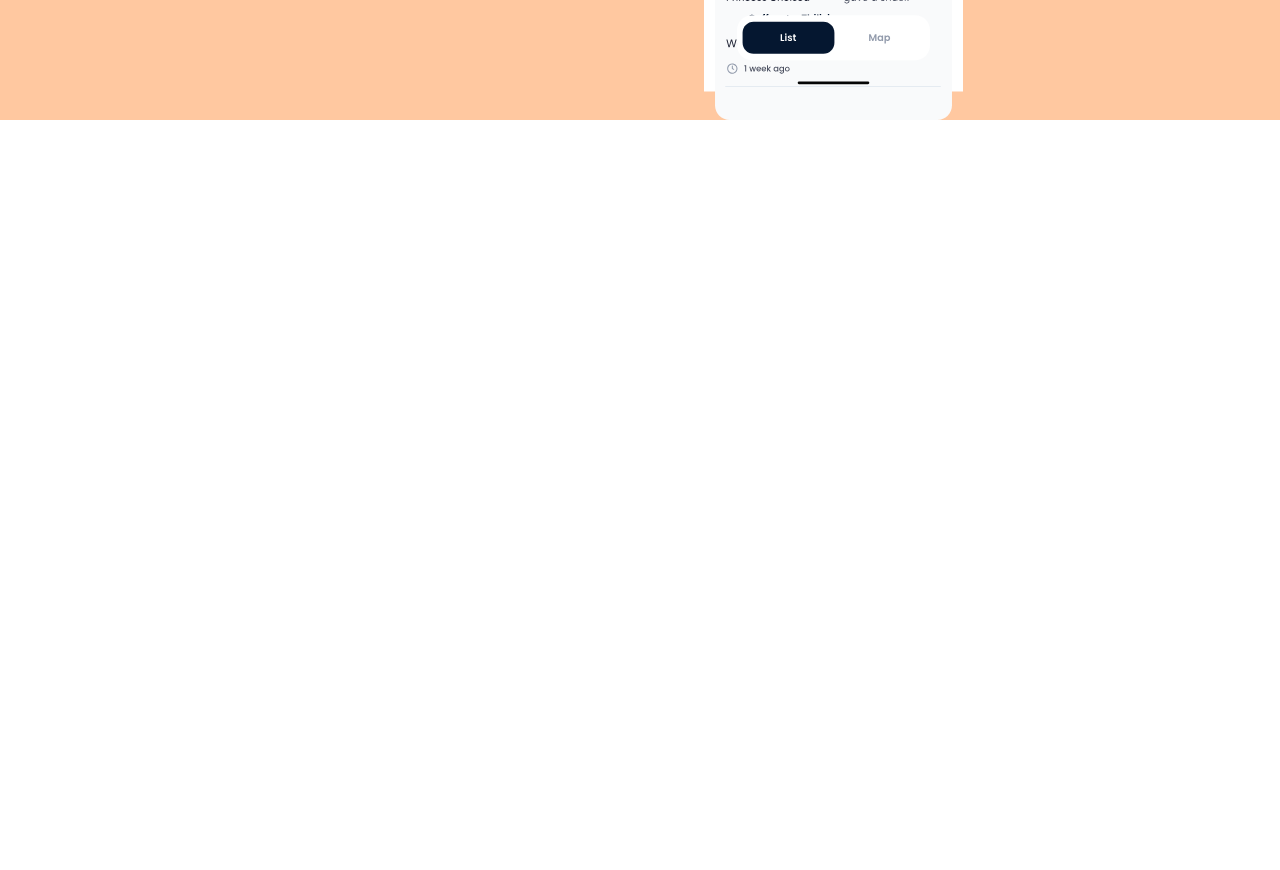
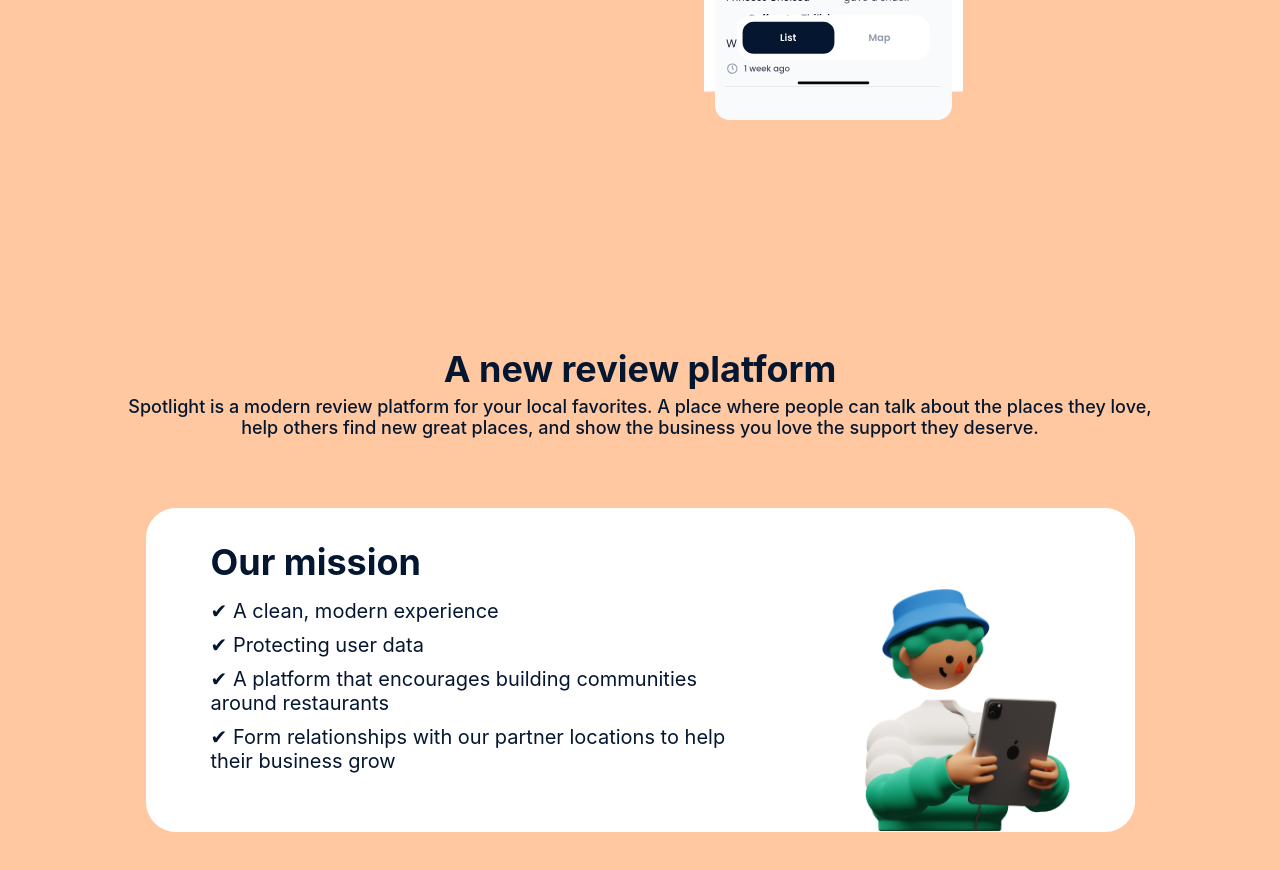
Before and after one commit to mosesmawuru/spotlight, a React (Create React App) app: page / in a window 1280 px wide. Shown: the part 720-1590 px from the top of the page. Before the commit the page ends 840 px from the top, so only its background shows below. Built offline with nearby package versions, Linux system fonts and the light colour scheme.

Commit message:
feat: complete review part

```diff
--- a/src/layouts/landing/index.tsx
+++ b/src/layouts/landing/index.tsx
@@ -1 +1,2 @@
 export { default as IntroPart } from "./intro/index";
+export { default as ReviewPart } from "./review/index";
--- /dev/null
+++ b/src/layouts/landing/review/index.tsx
@@ -0,0 +1,45 @@
+import React from "react";
+import {
+  RCardDesc,
+  RCardDescPart,
+  RCardDescSection,
+  ReviewCard,
+  ReviewDesc,
+  ReviewSection,
+  ReviewTitle,
+} from "./review.styled";
+
+import manSVG from "assets/image/Blue_Man.svg";
+
+const ReviewPart = () => {
+  return (
+    <ReviewSection>
+      <ReviewTitle>A new review platform</ReviewTitle>
+      <ReviewDesc>
+        Spotlight is a modern review platform for your local favorites. A place
+        where people can talk about the places they love, help others find new
+        great places, and show the business you love the support they deserve.
+      </ReviewDesc>
+      <ReviewCard>
+        <ReviewTitle>Our mission</ReviewTitle>
+        <RCardDescSection>
+          <RCardDescPart>
+            <RCardDesc>✔ A clean, modern experience</RCardDesc>
+            <RCardDesc>✔ Protecting user data</RCardDesc>
+            <RCardDesc>
+              ✔ A platform that encourages building communities around
+              restaurants
+            </RCardDesc>
+            <RCardDesc>
+              ✔ Form relationships with our partner locations to help their
+              business grow
+            </RCardDesc>
+          </RCardDescPart>
+          <img src={manSVG} alt="manSVG" />
+        </RCardDescSection>
+      </ReviewCard>
+    </ReviewSection>
+  );
+};
+
+export default ReviewPart;
--- /dev/null
+++ b/src/layouts/landing/review/review.styled.tsx
@@ -0,0 +1,58 @@
+import styled from "styled-components";
+
+export const ReviewSection = styled.div`
+  padding-top: 227px;
+  color: #051730;
+  display: flex;
+  flex-direction: column;
+  align-items: center;
+`;
+
+export const ReviewTitle = styled.h1`
+  margin: 0;
+  padding-bottom: 5px;
+  text-align: center;
+  font-size: 36px;
+  font-weight: bold;
+`;
+
+export const ReviewDesc = styled.p`
+  max-width: 1031px;
+  width: 85%;
+  margin: 0;
+  font-weight: 500;
+  font-size: 18px;
+  text-align: center;
+`;
+
+export const ReviewCard = styled.div`
+  background-color: #ffffff;
+  padding: 32px 65px;
+  border-radius: 30px;
+  max-width: 859px;
+  width: 90%;
+  margin: 70px 0;
+  display: flex;
+  flex-direction: column;
+  align-items: start;
+`;
+
+export const RCardDesc = styled.p`
+  font-weight: normal;
+  font-size: 20px;
+  margin: 10px 0;
+`;
+
+export const RCardDescSection = styled.div`
+  display: flex;
+  justify-content: space-between;
+  img {
+    max-width: 205px;
+    width: 100%;
+    margin-bottom: -32px;
+  }
+`;
+
+export const RCardDescPart = styled.div`
+  width: 60%;
+`;
--- a/src/pages/landing/index.tsx
+++ b/src/pages/landing/index.tsx
@@ -1,11 +1,12 @@
 import React from "react";
 import Container from "components/Container";
-import { IntroPart } from "layouts/landing";
+import { IntroPart, ReviewPart } from "layouts/landing";
 
 const LandingPage = () => {
   return (
     <Container>
       <IntroPart />
+      <ReviewPart />
     </Container>
   );
 };
```
Also changed, not shown: src/assets/image/Blue_Man.svg (added).
